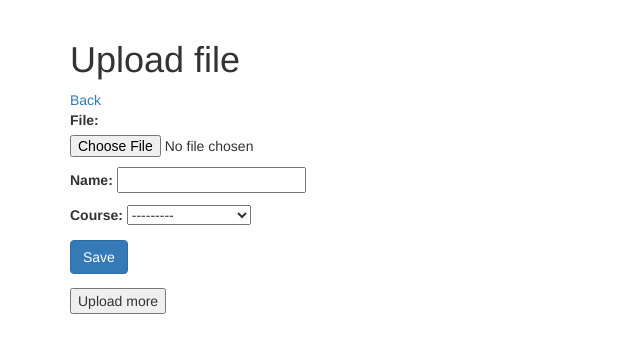
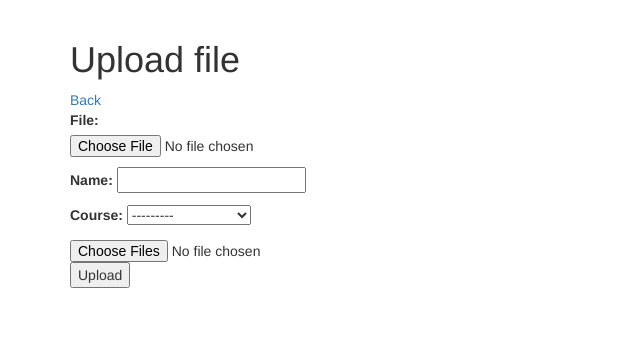
Before and after one commit to orhanhenrik/tdt4140G70-backend, a Django app: page /files/upload in a window 1280 px wide. Shown: the part 52-405 px from the top of the page, without its empty margins (0-640 px from the left). Run offline with Django 3.2, Linux system fonts and the light colour scheme; data comes from the database, SQL or seed files in the repository; some libraries are stand-ins or nearby versions.

Commit message:
need to render form manually

```diff
--- a/files/templates/files/upload.html
+++ b/files/templates/files/upload.html
@@ -4,16 +4,11 @@
     <h1>Upload file</h1>
     <a href="{% url 'file-list' %}">Back</a>
 
-    {% for index in range %}
-        <form method="POST" class="post-form" enctype="multipart/form-data">
-            {% csrf_token %}
-            {{ form.as_p }}
-            <button type="submit" class="save btn btn-primary">Save</button>
-        </form>
-    {% endfor %}
-    <!-- This button should increment dialog_count when pressed. Not implemented yet -->
-    <form method="get">
-        <button name="upload_more_btn" value="{{ next_count }}" onchange="this.form.submit()">Upload more</button>
+    <form method="POST" class="post-form" enctype="multipart/form-data">
+        {% csrf_token %}
+        {{ form.as_p }}
+        <input class="multiFileInput" type="file" name="uploadedFiles" multiple/>
+        <input type="submit" value="Upload"/>
     </form>
 
 {% endblock %}
--- a/files/views.py
+++ b/files/views.py
@@ -79,24 +79,23 @@ class FileList(ListView):
 
 
 class FileUpload(CreateView):
-    dialog_count = 1
     model = File
     fields = ['file', 'name', 'course']
     template_name = 'files/upload.html'
 
     success_url = reverse_lazy('file-list')
 
-    def get_context_data(self, **kwargs):
-        value = self.request.GET.get("upload_more_btn")
+    # def get_context_data(self, **kwargs):
+    #     # value = self.request.GET.get("upload_more_btn")
+    #
+    #     context = super(FileUpload, self).get_context_data(**kwargs)
+    #
+    #     return context
 
-        if value:
-            self.dialog_count = int(self.request.GET.get("upload_more_btn"))
+    def post(self, request, format=None):
+        uploaded_files = request.FILES.getlist('uploadedFiles')
 
-        context = super(FileUpload, self).get_context_data(**kwargs)
-        context["range"] = range(self.dialog_count)
-        context["next_count"] = self.dialog_count + 1
-
-        return context
+        return super(FileUpload, self).post(request, format)
 
 
 class CommentView(CreateView):
```
